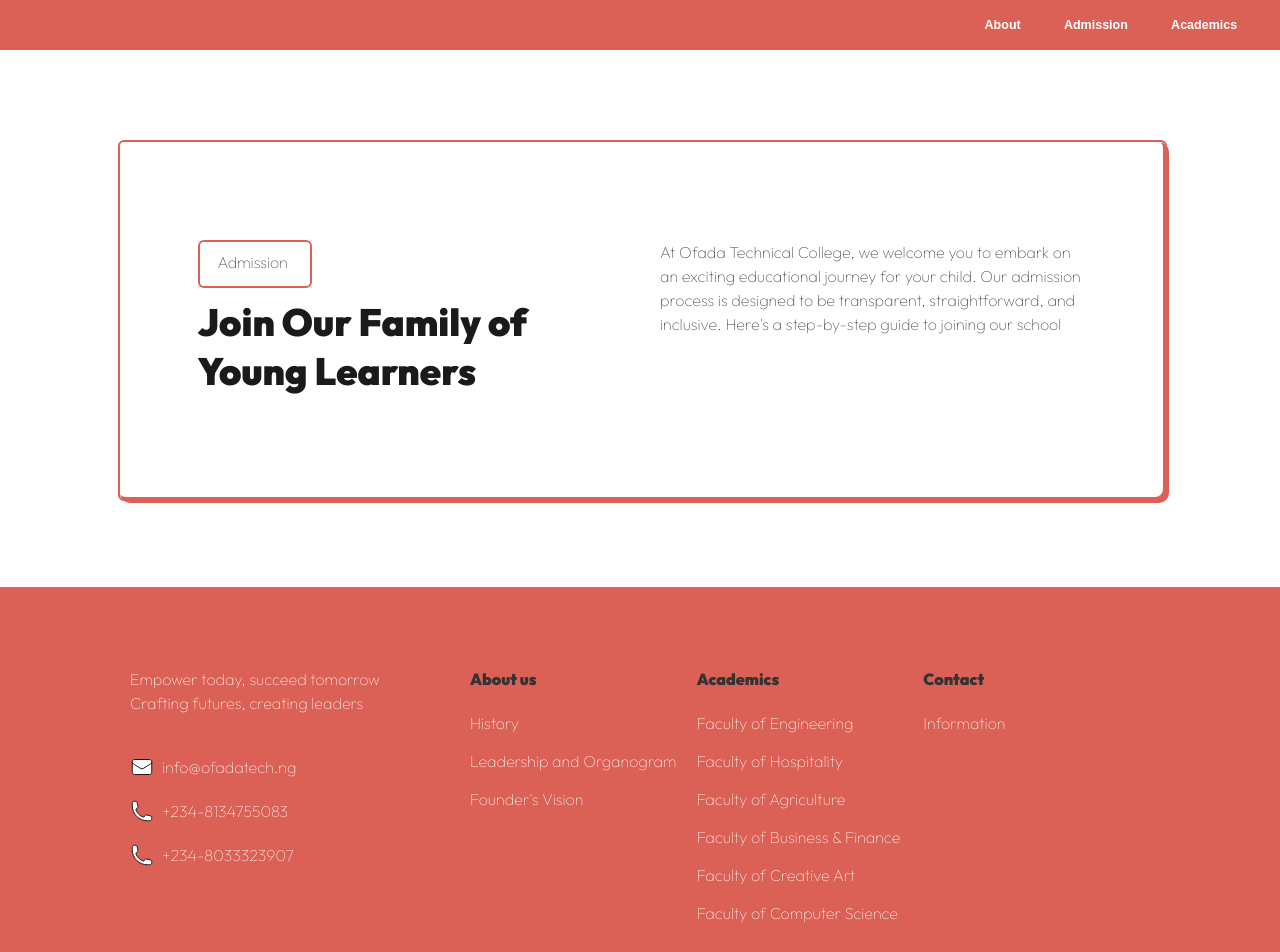
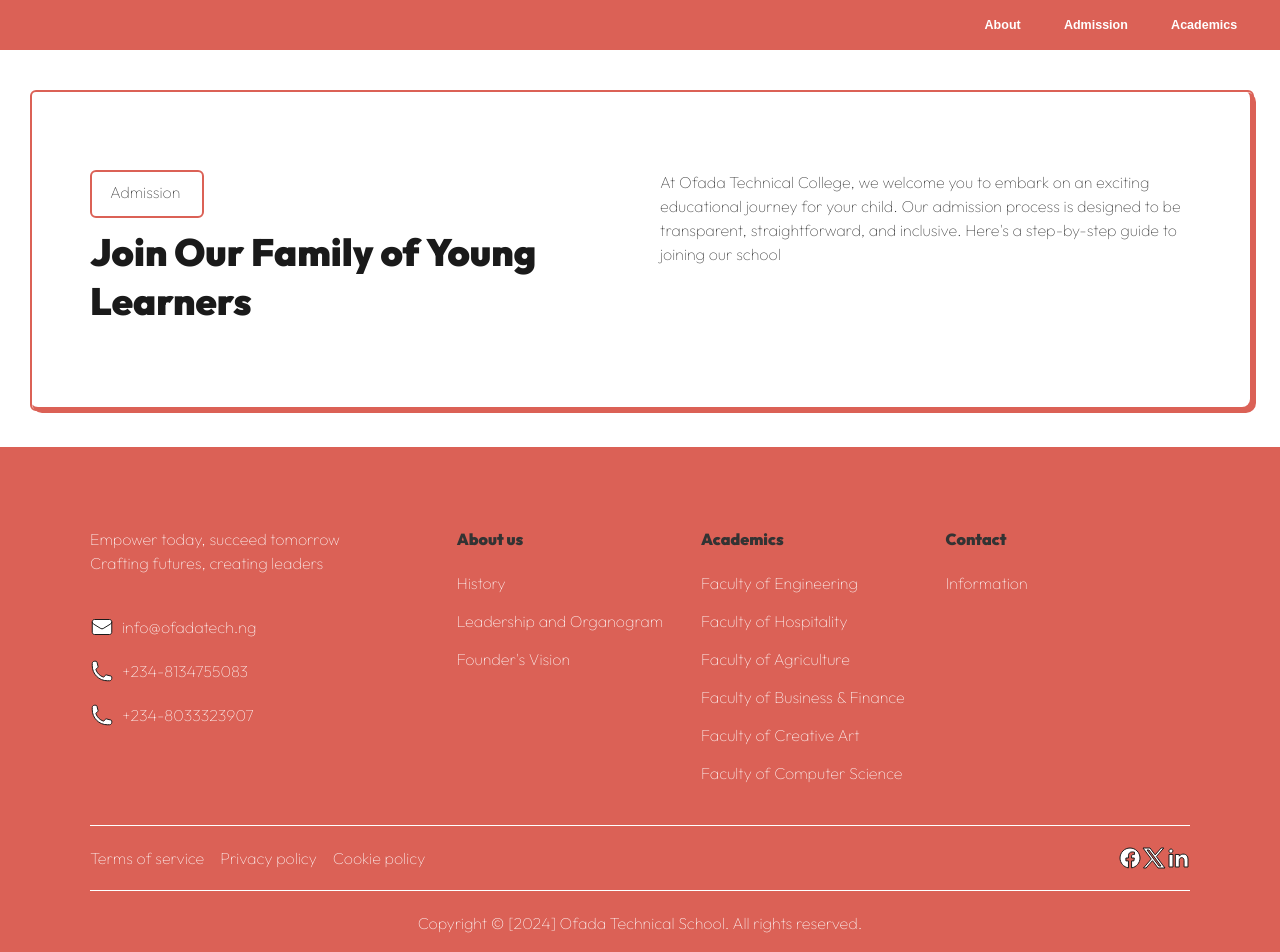
Before and after one commit to ishuacharis/ofadatech, a Next.js app: page /admission in a window 1280 px wide. Shown: the top 952 px of the page. Built offline with nearby package versions, Linux system fonts and the light colour scheme.

Commit message:
Improve styling

```diff
--- a/src/app/_ui/components/Footer/Footer.tsx
+++ b/src/app/_ui/components/Footer/Footer.tsx
@@ -37,8 +37,8 @@ const Footer = () => {
   return (
     <footer>
       <div className="bg-primary">
-        <div className="spacing spacing-margin-inline spacing-margin-inline-50">
-          <div className="spacing spacing-padding-inline-30 spacing-padding-blockstart-60 spacing-padding-blockend-30 spacing-padding-blockstart-80 spacing-padding-blockend-40 spacing-padding-inline-80">
+        <div className="spacing spacing-margin-inline-16 spacing-margin-inline-30">
+          <div className="spacing spacing-padding-xs-block-size-one spacing-padding-xs-inline-size-one      spacing-padding-block-60 spacing-padding-inline-40 spacing-padding-block-80 spacing-padding-inline-60">
             <div className="spacing spacing spacing-margin-blockend-20">
               <div className="flex flex-col">
                 <div className="spacing spacing-margin-blockend-40">
@@ -116,12 +116,12 @@ const Footer = () => {
 
                 <div className={style.copyright_content}>
                   <div className="flex flex-grow-1 spacing-margin-blockstart-20 spacing-margin-blockend-20">
-                    <div className="grid grid-template-columns-xs justify-items-center-xs justify-items-initial-md grid-template-columns-3 grid-auto-columns flex-grow-1">
+                    <div className="grid grid-template-columns-xs justify-items-center-xs justify-items-initial-md grid-template-columns-3 grid-auto-columns flex-grow-1 grid-row-gap-20">
                       <ul className="flex span-md-2">
                         <Each
                           of={footerLinks}
                           render={(item: string, index: number) =>(
-                            <li className={style.footer_link_item} key={index}>
+                            <li className="sapcing spacing-margin-inlineend-16" key={index}>
                               <Link href={"/#"}>
                                 <div className="text text-white type-200">{item}</div>
                               </Link>
@@ -133,7 +133,7 @@ const Footer = () => {
                         <Each
                           of={socials}
                           render={(item: any, index: number) => (
-                            <li className="" key={index}>
+                            <li key={index}>
                               <Link href={"/#"}>
                                 <div className="icon-container">
                                   {
--- a/src/app/_ui/globals.css
+++ b/src/app/_ui/globals.css
@@ -324,7 +324,7 @@ h6 {
   padding-block: 50px;
 }
 
-.spacing-padding-xs-size-one {
+.spacing-padding-40 {
   padding: 40px;
 }
 
@@ -373,8 +373,12 @@ h6 {
   margin-block-end: 40px;
 }
 
-.spacing-margin-inline {
+.spacing-margin-inline-16 {
   margin-inline: 16px;
+}
+
+.spacing-margin-inlineend-16 {
+  margin-inline-end: 16px;
 }
 
 .spacing-margin-blockend-20 {
@@ -416,12 +420,12 @@ h6 {
 
 @media screen and (min-width: 768px) {
 
-  .spacing-padding-sm-block-size-one {
-    padding-block: 80px;
+  .spacing-padding-block-60 {
+    padding-block: 60px;
   }
 
-  .spacing-padding-sm-inline-size-one{
-    padding-inline: 100px;
+  .spacing-padding-inline-40 {
+    padding-inline: 40px;
   }
 
   .row {
@@ -505,16 +509,16 @@ h6 {
     padding: 50px;
   }
 
-  .spacing-padding-md-block-size-one {
-    padding-block: 100px;
+  .spacing-padding-block-80 {
+    padding-block: 80px;
   }
 
   .spacing-padding-md-block-size-two {
     padding-block: 50px;
   }
 
-  .spacing-padding-md-inline-size-one {
-    padding-inline: 80px;
+  .spacing-padding-inline-60 {
+    padding-inline: 60px;
   }
 
   .spacing-padding-md-inline-size-two {
@@ -525,12 +529,12 @@ h6 {
     margin-block-end: 80px;
   }
 
-  .spacing-margin-md-inline {
-    margin-inline: 80px;
+  .spacing-margin-md-inline-30 {
+    margin-inline: 30px;
   }
 
-  .spacing-margin-inline-50 {
-    margin-inline: 50px;
+  .spacing-margin-inline-30 {
+    margin-inline: 30px;
   }
 
   .spacing-margin-blockstart-20 {
@@ -578,3 +582,21 @@ h6 {
     padding-inline: 3em;
   }
 }
+
+@media screen and (min-width: 1366px) {
+  .spacing-margin-inline-50 {
+    margin-inline: 50px;
+  }
+
+  .spacing-margin-inline-80 {
+    margin-inline: 80px;
+  }
+
+  .spacing-padding-block-100 {
+    padding-block: 100px;
+  }
+
+  .spacing-padding-inline-80 {
+    padding-inline: 80px;
+  }
+}
--- a/src/app/academics/page.tsx
+++ b/src/app/academics/page.tsx
@@ -5,10 +5,10 @@ export default function AcademicsPage() {
   return (
     <main>
       <div className="spacing-margin-xs-blockstart spacing-margin-xs-blockend">
-        <div className="spacing spacing-margin-xs-inline spacing-margin-md-inline">
+        <div className="spacing spacing-margin-xs-inline spacing-margin-md-inline-30">
           <div className="flex flex-col">
             <div className="card card-rounded-all card-border card-box-shadow">
-              <div className="spacing spacing-padding-xs-block-size-one spacing-padding-xs-inline-size-one      spacing-padding-sm-block-size-one spacing-padding-sm-inline-size-one spacing-padding-md-block-size-one spacing-padding-md-inline-size-one">
+              <div className="spacing spacing-padding-xs-block-size-one spacing-padding-xs-inline-size-one      spacing-padding-block-60 spacing-padding-inline-40 spacing-padding-block-80 spacing-padding-inline-60">
                 <div className="grid grid-template-columns-xs grid-template-columns-md-repeat  grid-template-columns-md grid-auto-columns grid-column-gap-one">
                   <div className="flex flex-col align-items-center-xs align-items-start-md">
                     <div className="spacing spacing-margin-xs-blockend-xs">
--- a/src/app/admission/layout.tsx
+++ b/src/app/admission/layout.tsx
@@ -3,11 +3,5 @@ export default function AdmissionLayout({
 }: {
     children: React.ReactNode
 }) {
-  return (
-    <main>
-      <div className="xs-padding-block xs-padding-inline sm-padding-block sm-padding-inline">
-        {children}
-      </div>
-    </main>
-  );
+  return children;
 }
--- a/src/app/admission/page.tsx
+++ b/src/app/admission/page.tsx
@@ -2,10 +2,10 @@ export default function AdmissionPage() {
   return (
     <main>
       <div className="spacing-margin-xs-blockstart spacing-margin-xs-blockend">
-        <div className="spacing spacing-margin-xs-inline spacing-margin-md-inline">
+        <div className="spacing spacing-margin-xs-inline spacing-margin-md-inline-30">
           <div className="flex flex-col">
             <div className="card card-rounded-all card-border card-box-shadow">
-              <div className="spacing spacing-padding-xs-block-size-one spacing-padding-xs-inline-size-one      spacing-padding-sm-block-size-one spacing-padding-sm-inline-size-one spacing-padding-md-block-size-one spacing-padding-md-inline-size-one">
+              <div className="spacing spacing-padding-xs-block-size-one spacing-padding-xs-inline-size-one      spacing-padding-block-60 spacing-padding-inline-40 spacing-padding-block-80 spacing-padding-inline-60">
                 <div className="grid grid-template-columns-xs grid-template-columns-md-repeat  grid-template-columns-md grid-auto-columns grid-column-gap-one">
                   <div className="flex flex-col align-items-center-xs align-items-start-md">
                     <div className="spacing spacing-margin-xs-blockend-xs">
```
Also changed, not shown: src/app/about/page.tsx (+5 -5 lines), src/app/_ui/components/Footer/Footer.module.css (line endings or trailing spaces).
